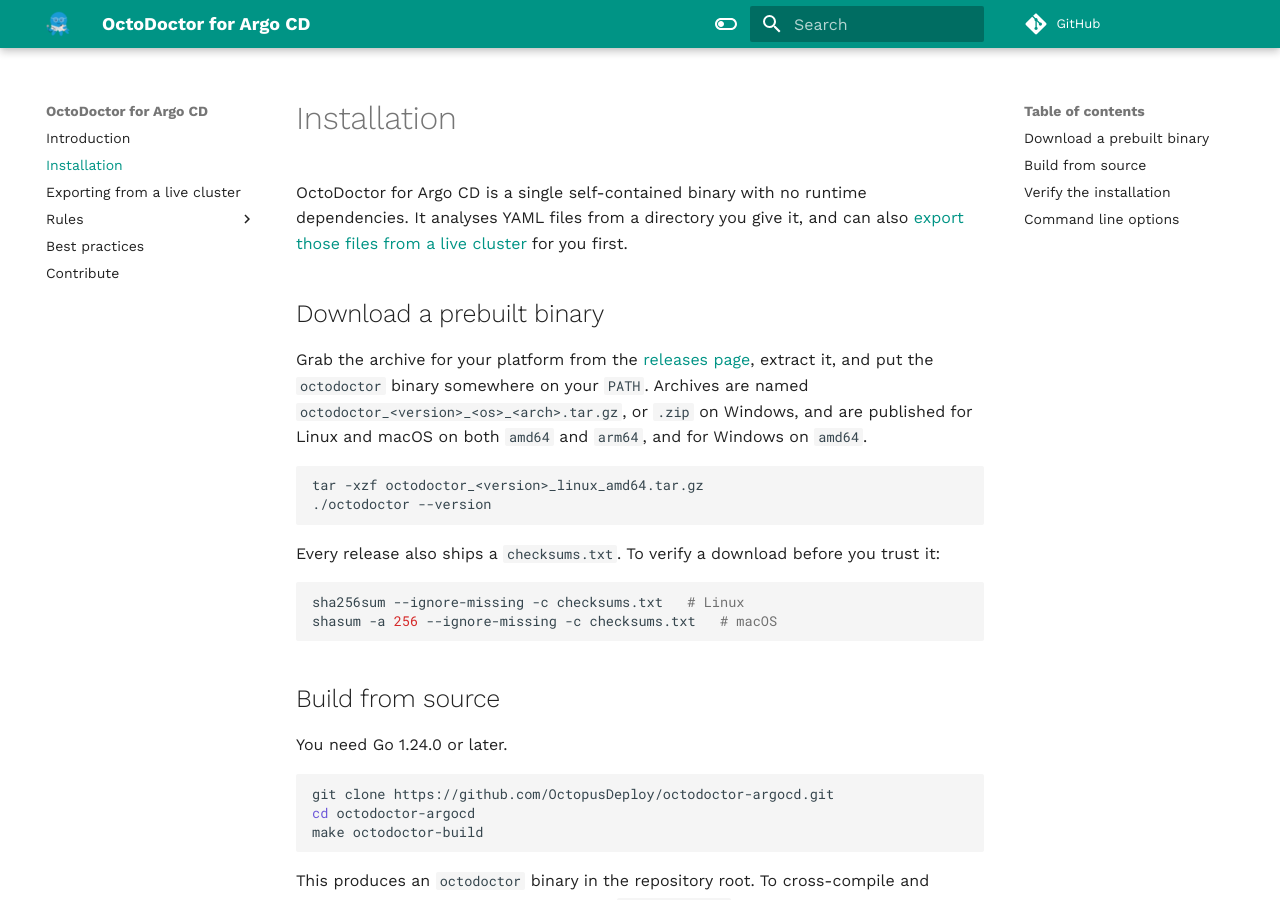
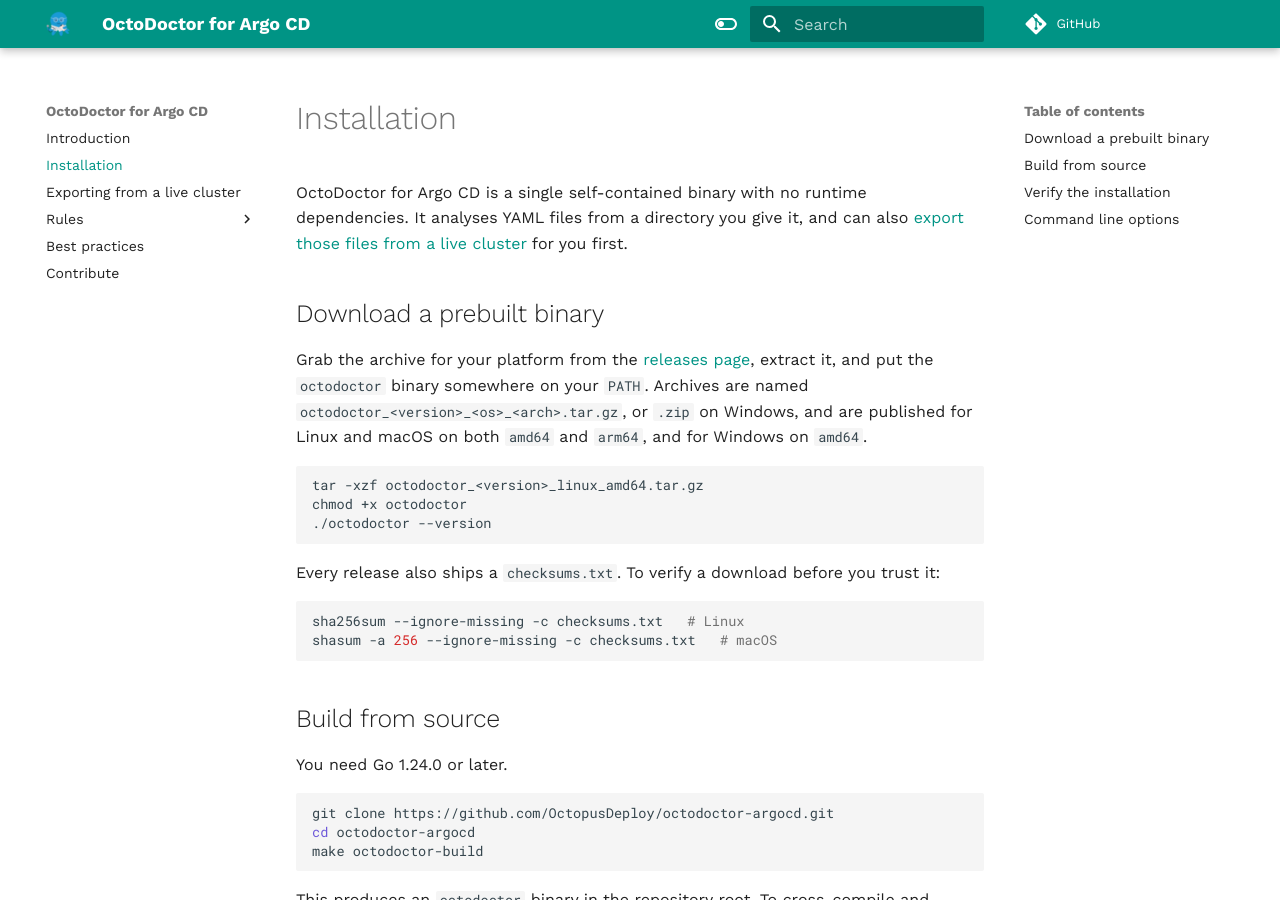
Before and after one commit to OctopusDeploy/octodoctor-argocd, an MkDocs documentation site: the page built from docs/installation.md, in a window 1280 px wide and 900 px high. Built offline with MkDocs 1.6.1 and Material for MkDocs 9.7.7, drawn with Linux system fonts in a browser that asks for light colours; comment, search, counter and statistics services are not loaded.

Commit message:
docs: making the file executable before running it
Signed-off-by: Kostis Kapelonis <kostis.kapelonis@octopus.com>

````diff
--- a/.goreleaser.yaml
+++ b/.goreleaser.yaml
@@ -59,6 +59,7 @@
   footer: |
     ---
     Download the archive for your platform below, extract it, and put `octodoctor` on your `PATH`.
+    On Linux and macOS, run `chmod +x octodoctor` if you get a `permission denied` error.
     Verify your download against `checksums.txt`.
 
     See the [installation guide](https://github.com/OctopusDeploy/octodoctor-argocd/blob/main/docs/installation.md)
--- a/docs/installation.md
+++ b/docs/installation.md
@@ -14,6 +14,7 @@
 
 ```bash
 tar -xzf octodoctor_<version>_linux_amd64.tar.gz
+chmod +x octodoctor
 ./octodoctor --version
 ```
 
````
